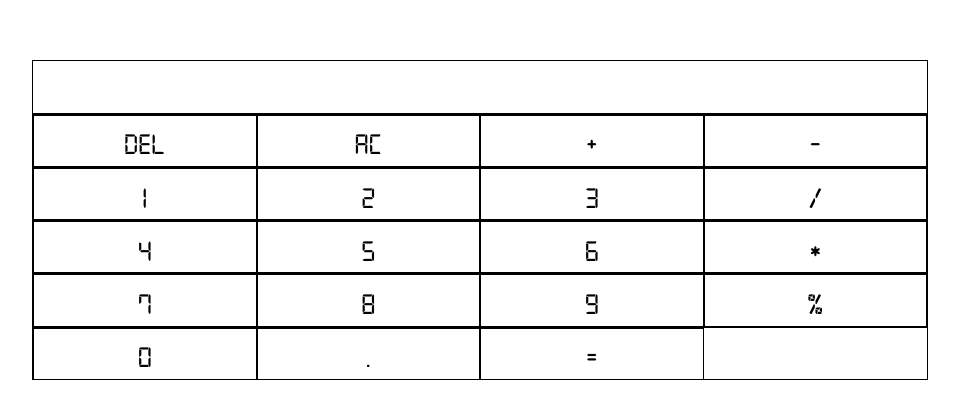
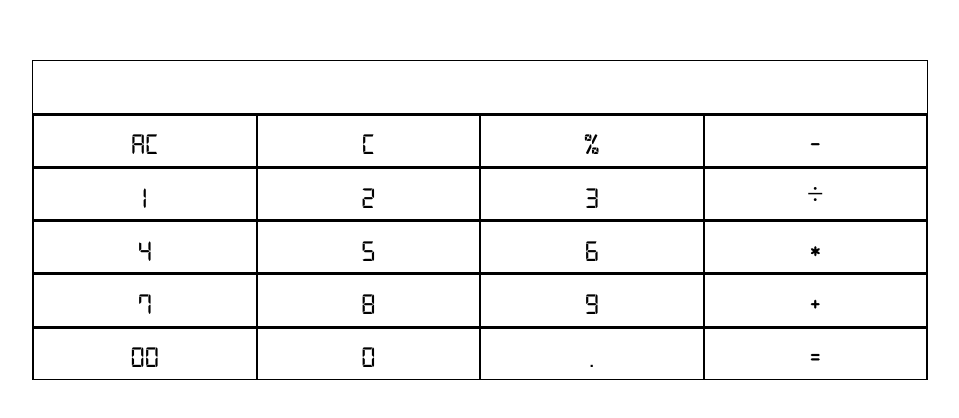
Before and after one commit to Muzzu153/calculator, a plain HTML site: page index.html in a window 1280 px wide. Shown: the part 180-598 px from the top of the page, without its empty margins (160-1119 px from the left). Drawn offline with Linux system fonts and the light colour scheme.

Commit message:
Shift button positions and add a button. Exhanged positions of AC and C buttons with one another Added a double zero button(00) button.

```diff
--- a/index.html
+++ b/index.html
@@ -5,15 +5,20 @@
     <meta name="viewport" content="width=device-width, initial-scale=1.0">
     <title>Document</title>
     <link rel="stylesheet" href="styles.css">
+    <link rel="preconnect" href="https://fonts.googleapis.com">
+<link rel="preconnect" href="https://fonts.gstatic.com" crossorigin>
+<link href="https://fonts.googleapis.com/css2?family=Press+Start+2P&display=swap" rel="stylesheet">
 </head>
 <body>
     <div id="wrapper">
-        <div id="display"></div>
+        <div id="display">
+            <div class="display-input"></div>
+        </div>
         <div class="buttons-container">
             <div id="first-row" class="buttons-row">
-                <div id="del" class="buttons">del</div>
-                <div id="all-clear" class="buttons">AC</div>
-                <div id="add" class="operators buttons">+</div>
+                <div id="all-clear" class="delete buttons">AC</div>
+                <div id="clear" class="delete buttons">C</div>
+                <div id="percentage" class="operator buttons">%</div>
                 <div id="subtract" class="operator buttons">-</div>
             </div>
 
@@ -21,7 +26,7 @@
                 <div id="1" class="numbers buttons">1</div>
                 <div id="2" class="numbers buttons">2</div>
                 <div id="3" class="numbers buttons">3</div>
-                <div id="divide" class="operator buttons">/</div>
+                <div id="divide" class="operator buttons">÷</div>
             </div>
 
             <div id="third-row"  class="buttons-row">
@@ -35,15 +40,17 @@
                 <div id="7" class="numbers buttons">7</div>
                 <div id="8" class="numbers buttons">8</div>
                 <div id="9" class="numbers buttons">9</div>
-                <div id="percentage" class=" buttons">%</div>
+                <div id="add" class="operator buttons">+</div>
             </div>
 
             <div id="fifth-row"  class="buttons-row">
+                <div id="00"  class="numbers buttons">00</div>
                 <div id="0" class="numbers buttons">0</div>
-                <div id="point" class="buttons">.</div>
+                <div id="point" class="numbers buttons">.</div>
                 <div id="equals-to"  class="buttons">=</div>
             </div>
         </div>
     </div>
 </body>
+<script src="./javascript/main.js"></script>
 </html>
```
